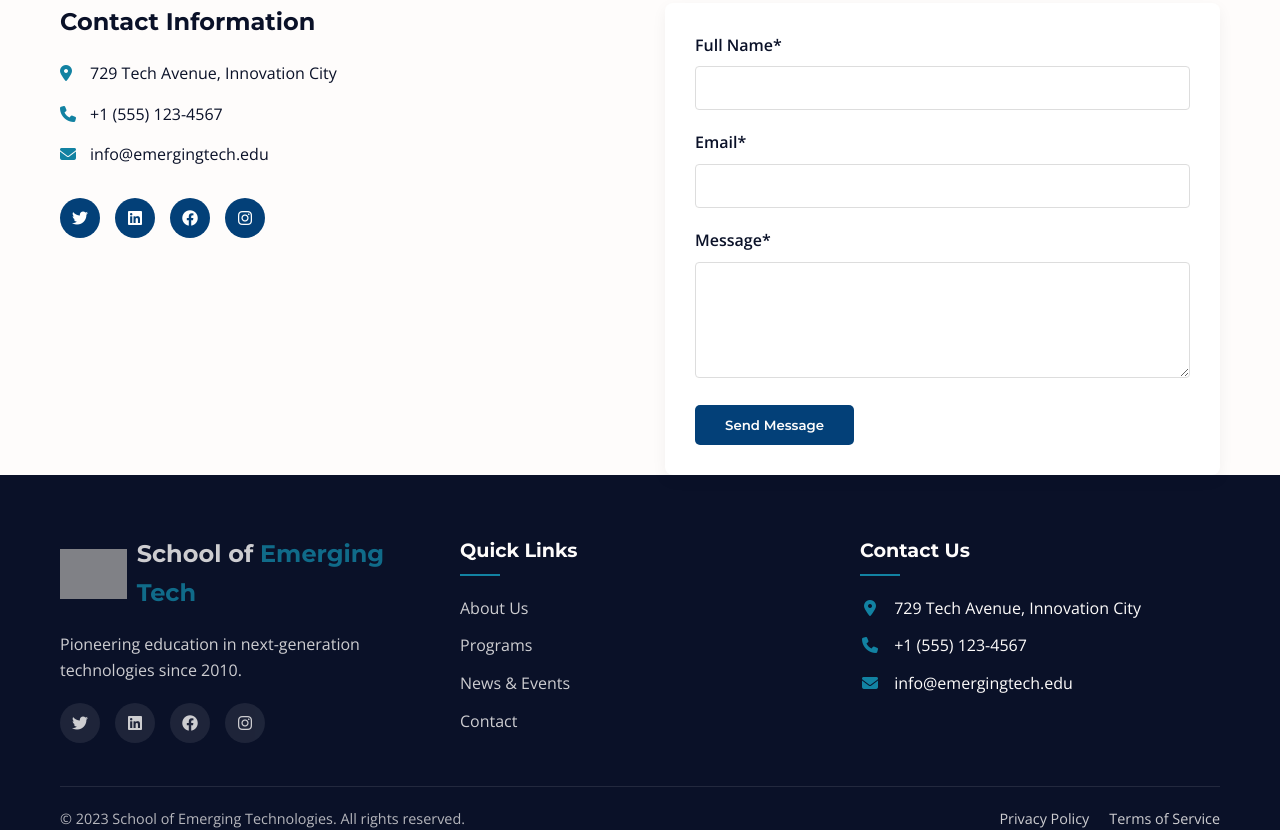
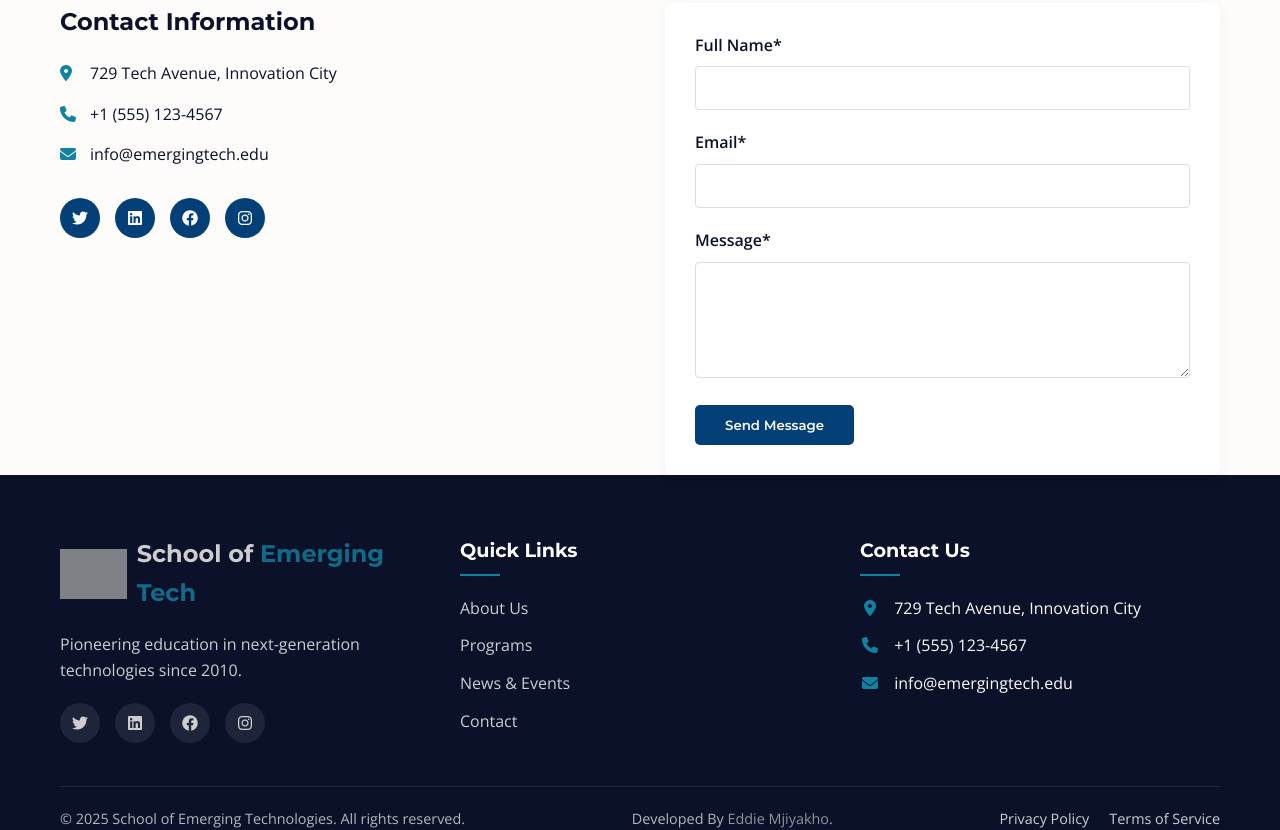
Before and after one commit to EddieMjiyakho/School_of_Emerging_Technologies, a plain HTML site: page index.html in a window 1280 px wide. Shown: the part 2906-3736 px from the top of the page. Drawn offline with nearby package versions, Linux system fonts and the light colour scheme; grey boxes are pictures that could not be loaded.

Commit message:
last commit

```diff
--- a/index.html
+++ b/index.html
@@ -4,6 +4,7 @@
     <meta charset="UTF-8">
     <meta name="viewport" content="width=device-width, initial-scale=1.0">
     <title>School of Emerging Technologies - Innovating the Future</title>
+    <link rel="icon" type="image/png" href="assets/logo.jpeg" />
     <link rel="stylesheet" href="https://cdnjs.cloudflare.com/ajax/libs/font-awesome/6.4.0/css/all.min.css">
     <link rel="preconnect" href="https://fonts.googleapis.com">
     <link rel="preconnect" href="https://fonts.gstatic.com" crossorigin>
@@ -238,7 +239,8 @@
             </div>
         </div>
         <div class="footer-bottom">
-            <p>&copy; 2023 School of Emerging Technologies. All rights reserved.</p>
+            <p>&copy; 2025 School of Emerging Technologies. All rights reserved.</p>
+            <p>Developed By <a href="https://eddiemjiyakhoportfolio.netlify.app/#desktop-nav">Eddie Mjiyakho</a>.</p>
             <div class="legal-links">
                 <a href="#">Privacy Policy</a>
                 <a href="#">Terms of Service</a>
```
Also changed, not shown: assets/edu2.jpg (deleted), assets/hero.jpg (deleted), assets/logo.jpeg (added).
